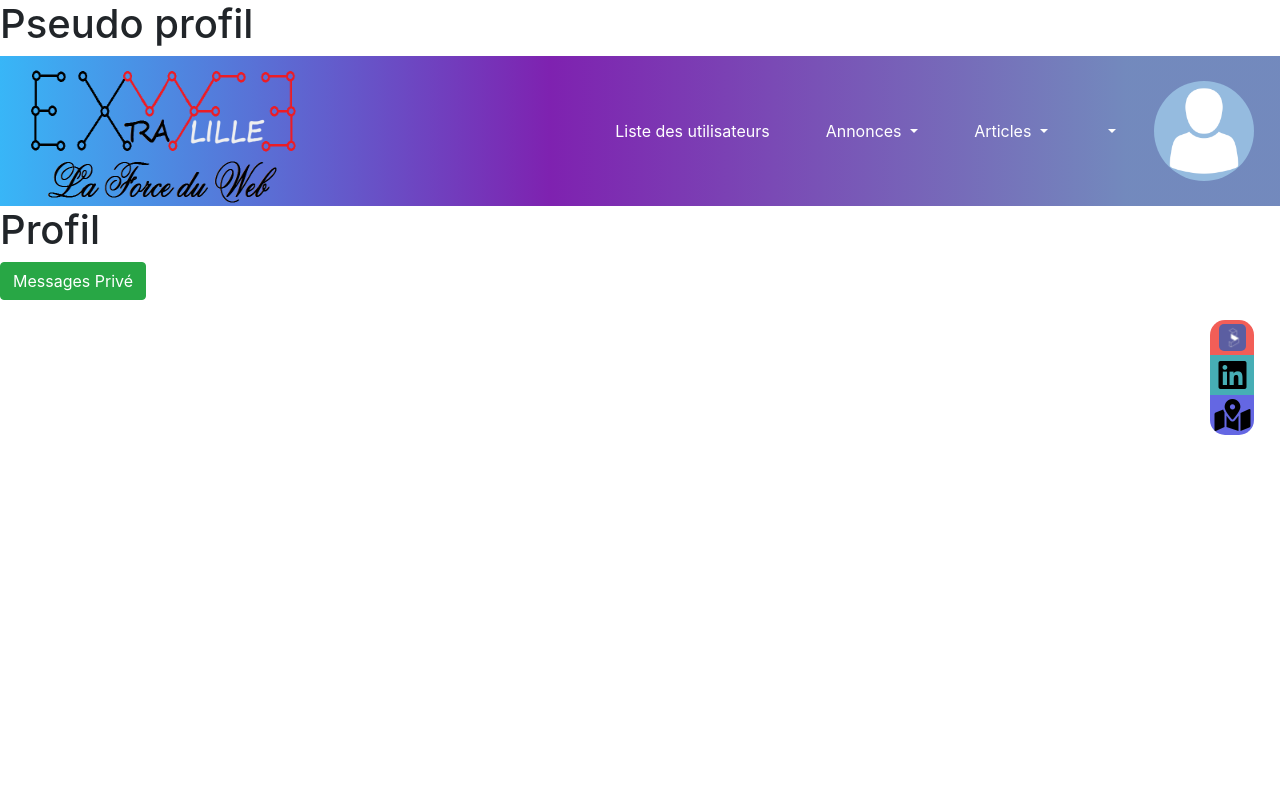
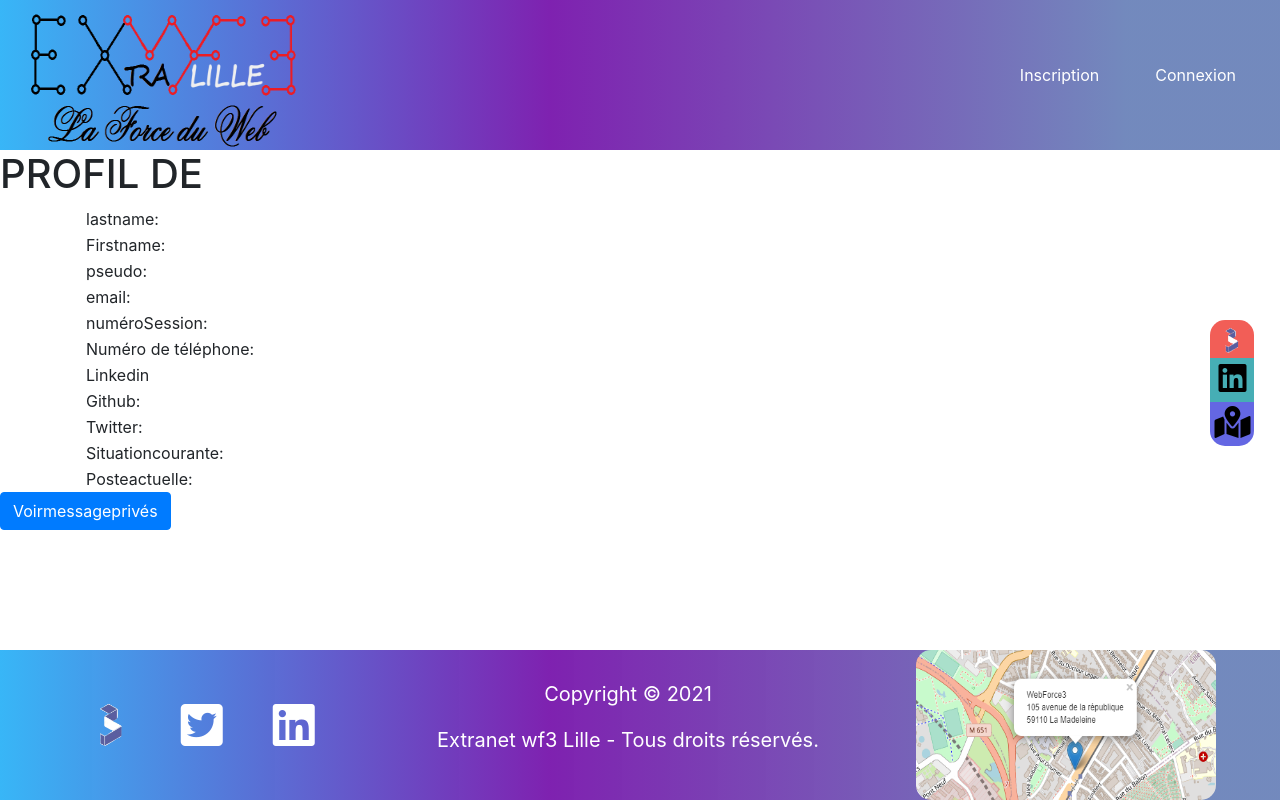
Before and after one commit to Extranet-WF3/extranet, a Symfony app: template templates/users/show.html.twig in a window 1280 px wide. Run offline with Twig, Linux system fonts and the light colour scheme; the template is opened without the code that fills it, so the values that code supplies are empty; some libraries are stand-ins or nearby versions.

Commit message:
Profiluser et ProfilPseudo

```diff
--- a/templates/users/show.html.twig
+++ b/templates/users/show.html.twig
@@ -1,56 +1,65 @@
-<h1>Pseudo profil</h1>
-<!DOCTYPE html>
-<html>
-	<head>
-		<meta charset="UTF-8">
-		<title>
+{% extends 'base.html.twig' %}
 {% block title %}Welcome!
 {% endblock %}
-		</title>
-		{# Run `composer require symfony/webpack-encore-bundle`
-						          and uncomment the following Encore helpers to start using Symfony UX #}
-		{% block stylesheets %}
-			<link href="https://maxcdn.bootstrapcdn.com/bootstrap/4.0.0/css/bootstrap.min.css" rel="stylesheet" type="text/css">
-			<link href="https://maxcdn.bootstrapcdn.com/font-awesome/4.7.0/css/font-awesome.min.css" rel="stylesheet" type="text/css">
-			<link rel="stylesheet" href="https://cdnjs.cloudflare.com/ajax/libs/font-awesome/5.15.4/css/all.min.css" integrity="sha512-1ycn6IcaQQ40/MKBW2W4Rhis/DbILU74C1vSrLJxCq57o941Ym01SwNsOMqvEBFlcgUa6xLiPY/NS5R+E6ztJQ==" crossorigin="anonymous" referrerpolicy="no-referrer"/>
-			<link rel="stylesheet" href="https://unpkg.com/leaflet@1.7.1/dist/leaflet.css" integrity="sha512-xodZBNTC5n17Xt2atTPuE1HxjVMSvLVW9ocqUKLsCC5CXdbqCmblAshOMAS6/keqq/sMZMZ19scR4PsZChSR7A==" crossorigin=""/>
-			<link rel="stylesheet" href="{{ asset('css/style.css')}}">
-		{% endblock %}
 
-	</head>
-	<body>
-		{{  include('partials/_navbar.html.twig') }}
 
 {% block body %}
 
-			<h1>Profil</h1>
-
-			{% block sidebar %}
-				<div class="container">
-					<div class="sidebar">
-						<a href="https://www.wf3.fr/" class="rebordIconTop siteWeb" target="_blank"><img src="{{asset('/images/wf3.jpg')}}" alt="Logo du site"></a>
-						<a href="https://www.linkedin.com/school/webforce3/" class="linkedin" target="_blank">
-							<i class="fab fa-linkedin"></i>
-						</a>
-						<a href="/api" class="rebordIconDown api">
-							<i class="fas fa-map-marked-alt"></i>
-						</a>
-					</div>
-				</div>
-			{% endblock %}
+	<h1>PROFIL DE {{users.pseudo}}</h1>
 
 
-			<button type="submit" class="btn btn-success">Messages Privé</button>
+	<div class="container">
+<table>
+		<tr>
+			<td>lastname:</td>
+			<td>{{users.lastname}}</td>
+		</tr>
+		<tr>
+			<td>Firstname:</td>
+			<td>{{users.firstname}}</td>
+		</tr>
+		<tr>
+			<td>pseudo:</td>
+			<td>{{users.pseudo}}</td>
+		</tr>
+		<tr>
+			<td>email:</td>
+			<td>{{users.email}}</td>
+		</tr>
+		<tr>
+			<td>numéroSession:</td>
+			<td>{{users.sessionnumber}}</td>
+		</tr>
+		<tr>
+			<td>Numéro de téléphone:</td>
+			<td>{{users.numberPhone}}</td>
+		</tr>
+		<tr>
+			<td>Linkedin</td>
+			<td>{{users.linkedin}}</td>
+		</tr>
+		<tr>
+			<td>Github:</td>
+			<td>{{users.github}}</td>
+		</tr>
+		<tr>
+			<td>Twitter:</td>
+			<td>{{users.twitter}}</td>
+		</tr>
+		<tr>
+			<td>Situationcourante:</td>
+			<td>{{users.currentSituation}}</td>
+		</tr>
+		<tr>
+			<td>Posteactuelle:</td>
+			<td>{{users.currentPost}}</td>
+		</tr>
+</table>
+
+	</div>
 
 
-			{% block javascripts %}
-				<script src="https://code.jquery.com/jquery-3.2.1.min.js" type="text/javascript"></script>
-				<script src="https://cdnjs.cloudflare.com/ajax/libs/popper.js/1.12.9/umd/popper.min.js" type="text/javascript"></script>
-				<script src="https://maxcdn.bootstrapcdn.com/bootstrap/4.0.0/js/bootstrap.min.js" type="text/javascript"></script>
-				<script src="https://unpkg.com/leaflet@1.7.1/dist/leaflet.js" integrity="sha512-XQoYMqMTK8LvdxXYG3nZ448hOEQiglfqkJs1NOQV44cWnUrBc8PkAOcXy20w0vlaXaVUearIOBhiXZ5V3ynxwA==" crossorigin=""></script>
-				<script src="{{ asset('js/api.js')}}"></script>
-				<script src="{{ asset('js/script.js')}}"></script>
+	<a role="submit" class="btn btn-primary" href="{{path('message_private')}}">Voirmessageprivés</a>
+
+
 {% endblock %}
-		{% endblock %}
-	</body>
-</html>
```
Also changed, not shown: templates/users/Profil.html.twig (+7 -7 lines). Lines whose indentation alone changed are shown as unchanged.
